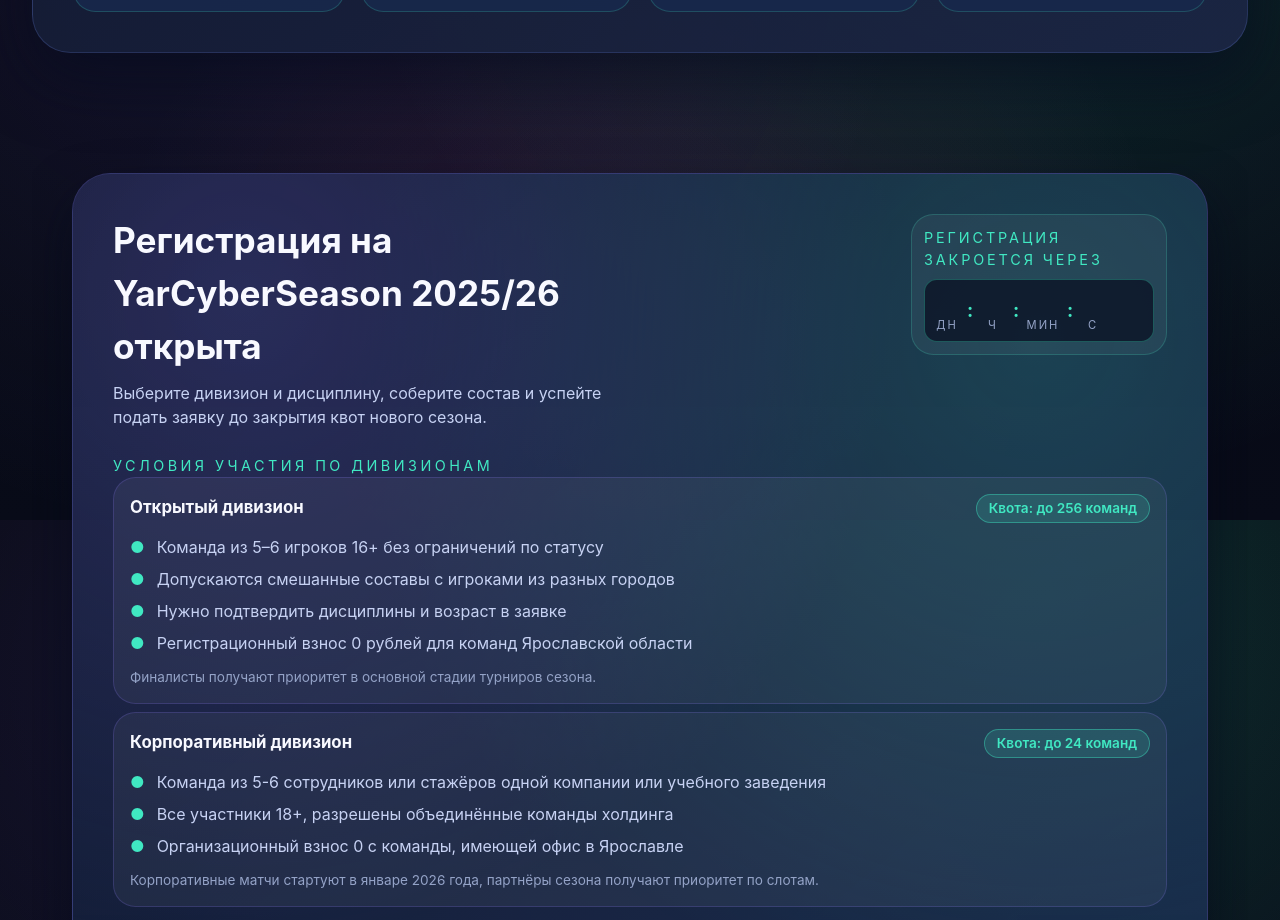
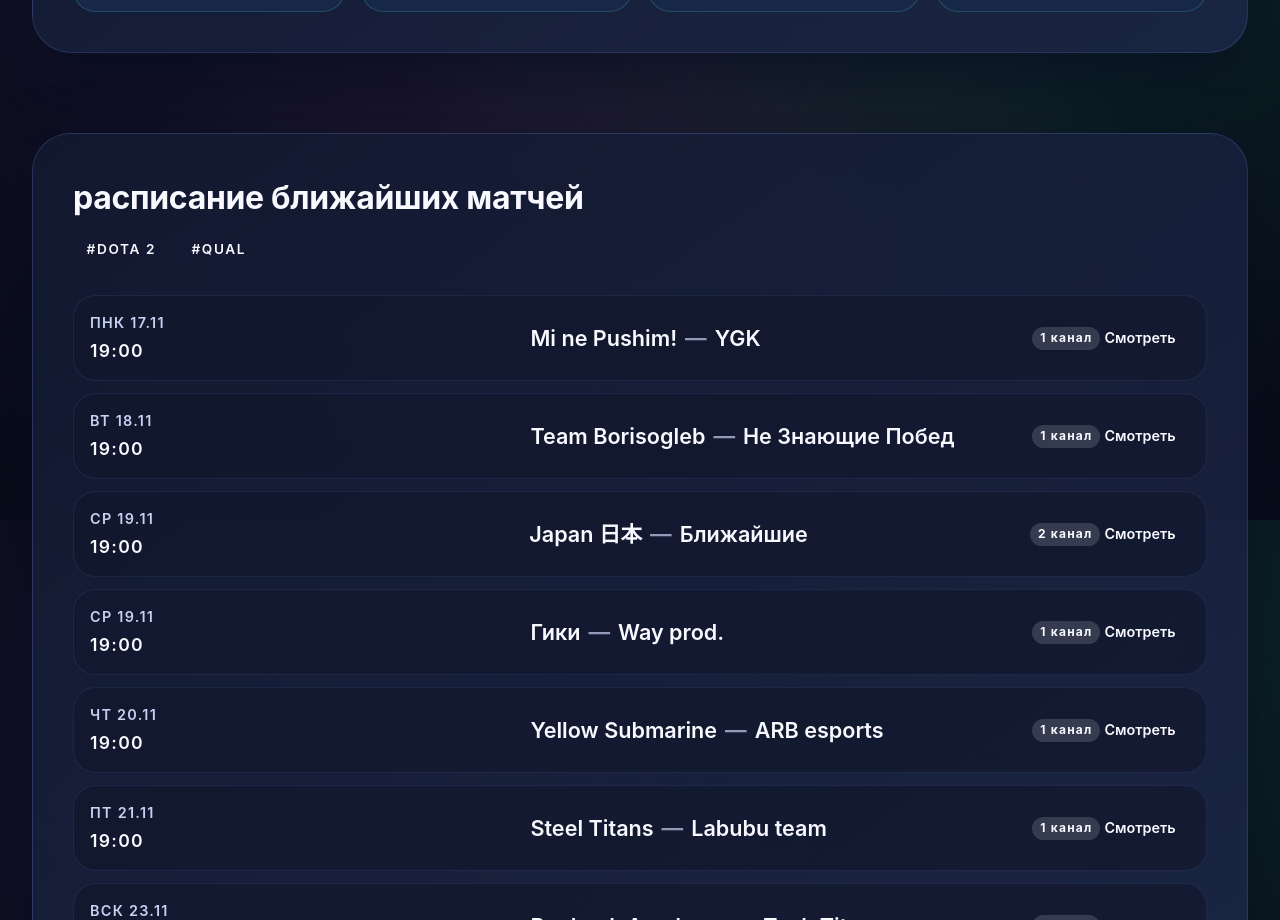
Before and after one commit to rtalyutin/new-test, a React (Vite) app: page / in a window 1280 px wide. Shown: the part 1880-2800 px from the top of the page. Built offline with nearby package versions, Linux system fonts and the light colour scheme.

Commit message:
feat: add upcoming matches feature

```diff
--- a/src/App.jsx
+++ b/src/App.jsx
@@ -8,6 +8,8 @@
 import Sponsors from './features/Sponsors/Sponsors.jsx';
 import heroConfig from './features/Hero/config.json';
 import overviewConfig from './features/Overview/config.json';
+import UpcomingMatches from './features/UpcomingMatches/UpcomingMatches.jsx';
+import upcomingMatchesConfig from './features/UpcomingMatches/config.json';
 import registrationCtaConfig from './features/RegistrationCta/config.json';
 import sponsorsConfig from './features/Sponsors/config.json';
 import logoImage from './ChatGPT Image 20 окт. 2025 г., 22_02_10.png';
@@ -41,6 +43,13 @@
           <div className="overview-background__grain" />
         </div>
       ),
+    },
+    {
+      id: 'upcoming-matches',
+      component: <UpcomingMatches data={upcomingMatchesConfig} />,
+      navLabel: 'Матчи',
+      variant: 'upcoming-matches',
+      hideTitle: true,
     },
     {
       id: 'registration',
--- /dev/null
+++ b/src/features/UpcomingMatches/UpcomingMatches.jsx
@@ -0,0 +1,92 @@
+import PropTypes from 'prop-types';
+import styles from './UpcomingMatches.module.css';
+
+const UpcomingMatches = ({ data }) => {
+  const { title, tags, matches, channelPresets } = data;
+
+  const resolveChannels = (channelIds) =>
+    channelIds
+      .map((channelId) => channelPresets[channelId])
+      .filter(Boolean);
+
+  return (
+    <section className={styles.upcoming} aria-labelledby="upcoming-matches-title">
+      <header className={styles.header}>
+        <h3 id="upcoming-matches-title" className={styles.title}>
+          {title}
+        </h3>
+        <div className={styles.tags} aria-label="теги турнира">
+          {tags.map((tag) => (
+            <span key={tag} className={styles.tag}>
+              #{tag}
+            </span>
+          ))}
+        </div>
+      </header>
+      <ol className={styles.scheduleList}>
+        {matches.map((match) => {
+          const channels = resolveChannels(match.channelIds);
+
+          return (
+            <li key={match.id} className={styles.matchItem}>
+              <div className={styles.meta}>
+                <span className={styles.dayLabel}>{match.dayLabel}</span>
+                <time className={styles.timeLabel} dateTime={match.dateTime}>
+                  {match.timeLabel}
+                </time>
+              </div>
+              <div className={styles.teams}>
+                <span className={styles.teamName}>{match.teams.home}</span>
+                <span className={styles.separator}>—</span>
+                <span className={styles.teamName}>{match.teams.away}</span>
+              </div>
+              <div className={styles.channels}>
+                {channels.map((channel) => (
+                  <a
+                    key={channel.id}
+                    className={styles.channelLink}
+                    href={channel.url}
+                    target="_blank"
+                    rel="noreferrer noopener"
+                  >
+                    <span className={styles.channelBadge}>{channel.label}</span>
+                    <span>Смотреть</span>
+                  </a>
+                ))}
+              </div>
+            </li>
+          );
+        })}
+      </ol>
+    </section>
+  );
+};
+
+UpcomingMatches.propTypes = {
+  data: PropTypes.shape({
+    title: PropTypes.string.isRequired,
+    tags: PropTypes.arrayOf(PropTypes.string).isRequired,
+    channelPresets: PropTypes.objectOf(
+      PropTypes.shape({
+        id: PropTypes.string.isRequired,
+        label: PropTypes.string.isRequired,
+        url: PropTypes.string.isRequired,
+      }),
+    ).isRequired,
+    matches: PropTypes.arrayOf(
+      PropTypes.shape({
+        id: PropTypes.string.isRequired,
+        dayLabel: PropTypes.string.isRequired,
+        timeLabel: PropTypes.string.isRequired,
+        dateTime: PropTypes.string.isRequired,
+        teams: PropTypes.shape({
+          home: PropTypes.string.isRequired,
+          away: PropTypes.string.isRequired,
+        }).isRequired,
+        channelIds: PropTypes.arrayOf(PropTypes.string).isRequired,
+      }),
+    ).isRequired,
+  }).isRequired,
+};
+
+export default UpcomingMatches;
--- /dev/null
+++ b/src/features/UpcomingMatches/UpcomingMatches.module.css
@@ -0,0 +1,147 @@
+.upcoming {
+  display: flex;
+  flex-direction: column;
+  gap: clamp(var(--space-4), 2.4vw, var(--space-6));
+}
+
+.header {
+  display: flex;
+  flex-direction: column;
+  gap: var(--space-3);
+  align-items: flex-start;
+}
+
+.title {
+  margin: 0;
+  font-size: clamp(1.8rem, 1.2rem + 1vw, 2.4rem);
+  font-weight: 700;
+  color: var(--color-text-primary);
+  letter-spacing: -0.01em;
+}
+
+.tags {
+  display: flex;
+  flex-wrap: wrap;
+  gap: var(--space-2);
+}
+
+.tag {
+  display: inline-flex;
+  align-items: center;
+  gap: var(--space-1);
+  padding: 0.3rem 0.85rem;
+  font-size: 0.85rem;
+  font-weight: 600;
+  text-transform: uppercase;
+  letter-spacing: 0.12em;
+  color: var(--color-text-accent);
+  background: color-mix(in srgb, var(--color-accent) 22%, transparent);
+  border: 1px solid color-mix(in srgb, var(--color-accent) 45%, transparent);
+  border-radius: 999px;
+}
+
+.scheduleList {
+  list-style: none;
+  margin: 0;
+  padding: 0;
+  display: flex;
+  flex-direction: column;
+  gap: var(--space-3);
+}
+
+.matchItem {
+  display: grid;
+  grid-template-columns: minmax(7rem, 0.9fr) minmax(0, 1fr) minmax(7rem, auto);
+  align-items: center;
+  gap: var(--space-4);
+  padding: clamp(var(--space-3), 1.5vw, var(--space-4));
+  border-radius: var(--radius-lg);
+  background: color-mix(in srgb, var(--color-surface) 82%, transparent);
+  border: 1px solid color-mix(in srgb, var(--color-border) 60%, transparent);
+  box-shadow: 0 12px 28px -24px var(--color-shadow-strong);
+}
+
+.meta {
+  display: flex;
+  flex-direction: column;
+  gap: var(--space-1);
+  font-weight: 600;
+  color: var(--color-text-secondary);
+  text-transform: uppercase;
+  letter-spacing: 0.08em;
+}
+
+.dayLabel {
+  font-size: 0.9rem;
+}
+
+.timeLabel {
+  font-size: 1.1rem;
+  color: var(--color-text-primary);
+}
+
+.teams {
+  display: flex;
+  flex-wrap: wrap;
+  gap: var(--space-2);
+  align-items: center;
+  font-size: clamp(1.05rem, 0.9rem + 0.6vw, 1.35rem);
+  font-weight: 600;
+  color: var(--color-text-primary);
+}
+
+.teamName {
+  white-space: nowrap;
+}
+
+.separator {
+  color: var(--color-text-secondary);
+  opacity: 0.7;
+}
+
+.channels {
+  display: flex;
+  flex-wrap: wrap;
+  justify-content: flex-end;
+  gap: var(--space-2);
+}
+
+.channelLink {
+  display: inline-flex;
+  align-items: center;
+  gap: var(--space-1);
+  padding: 0.45rem 0.9rem;
+  font-size: 0.9rem;
+  font-weight: 600;
+  color: var(--color-text-inverse);
+  background: var(--color-accent);
+  border-radius: 999px;
+  text-decoration: none;
+  transition: transform 0.2s ease, box-shadow 0.2s ease;
+}
+
+.channelLink:focus-visible,
+.channelLink:hover {
+  transform: translateY(-2px);
+  box-shadow: 0 12px 24px -12px color-mix(in srgb, var(--color-accent) 45%, transparent);
+}
+
+.channelBadge {
+  background: rgba(255, 255, 255, 0.15);
+  padding: 0.15rem 0.5rem;
+  border-radius: 999px;
+  font-size: 0.75rem;
+  font-weight: 700;
+  letter-spacing: 0.1em;
+}
+
+@media (max-width: 768px) {
+  .matchItem {
+    grid-template-columns: minmax(0, 1fr);
+    align-items: flex-start;
+  }
+
+  .channels {
+    justify-content: flex-start;
+  }
+}
--- /dev/null
+++ b/src/features/UpcomingMatches/config.json
@@ -0,0 +1,95 @@
+{
+  "title": "расписание ближайших матчей",
+  "tags": ["dota 2", "qual"],
+  "channelPresets": {
+    "primary": {
+      "id": "primary",
+      "label": "1 канал",
+      "url": "https://www.twitch.tv/yarcyberseason"
+    },
+    "secondary": {
+      "id": "secondary",
+      "label": "2 канал",
+      "url": "https://www.twitch.tv/yarcyberseason2"
+    }
+  },
+  "matches": [
+    {
+      "id": "2025-11-17-mi-ne-pushim-ygk",
+      "dayLabel": "Пнк 17.11",
+      "timeLabel": "19:00",
+      "dateTime": "2025-11-17T19:00:00+03:00",
+      "teams": {
+        "home": "Mi ne Pushim!",
+        "away": "YGK"
+      },
+      "channelIds": ["primary"]
+    },
+    {
+      "id": "2025-11-18-team-borisogleb-ne-znayushchie-pobed",
+      "dayLabel": "Вт 18.11",
+      "timeLabel": "19:00",
+      "dateTime": "2025-11-18T19:00:00+03:00",
+      "teams": {
+        "home": "Team Borisogleb",
+        "away": "Не Знающие Побед"
+      },
+      "channelIds": ["primary"]
+    },
+    {
+      "id": "2025-11-19-japan-blyzhayshie",
+      "dayLabel": "Ср 19.11",
+      "timeLabel": "19:00",
+      "dateTime": "2025-11-19T19:00:00+03:00",
+      "teams": {
+        "home": "Japan 日本",
+        "away": "Ближайшие"
+      },
+      "channelIds": ["secondary"]
+    },
+    {
+      "id": "2025-11-19-geeks-way-prod",
+      "dayLabel": "Ср 19.11",
+      "timeLabel": "19:00",
+      "dateTime": "2025-11-19T19:00:00+03:00",
+      "teams": {
+        "home": "Гики",
+        "away": "Way prod."
+      },
+      "channelIds": ["primary"]
+    },
+    {
+      "id": "2025-11-20-yellow-submarine-arb-esports",
+      "dayLabel": "Чт 20.11",
+      "timeLabel": "19:00",
+      "dateTime": "2025-11-20T19:00:00+03:00",
+      "teams": {
+        "home": "Yellow Submarine",
+        "away": "ARB esports"
+      },
+      "channelIds": ["primary"]
+    },
+    {
+      "id": "2025-11-21-steel-titans-labubu-team",
+      "dayLabel": "Пт 21.11",
+      "timeLabel": "19:00",
+      "dateTime": "2025-11-21T19:00:00+03:00",
+      "teams": {
+        "home": "Steel Titans",
+        "away": "Labubu team"
+      },
+      "channelIds": ["primary"]
+    },
+    {
+      "id": "2025-11-23-buyback-academy-tech-titans",
+      "dayLabel": "Вск 23.11",
+      "timeLabel": "15:00",
+      "dateTime": "2025-11-23T15:00:00+03:00",
+      "teams": {
+        "home": "Buyback Academy",
+        "away": "Tech Titans"
+      },
+      "channelIds": ["primary"]
+    }
+  ]
+}
```
